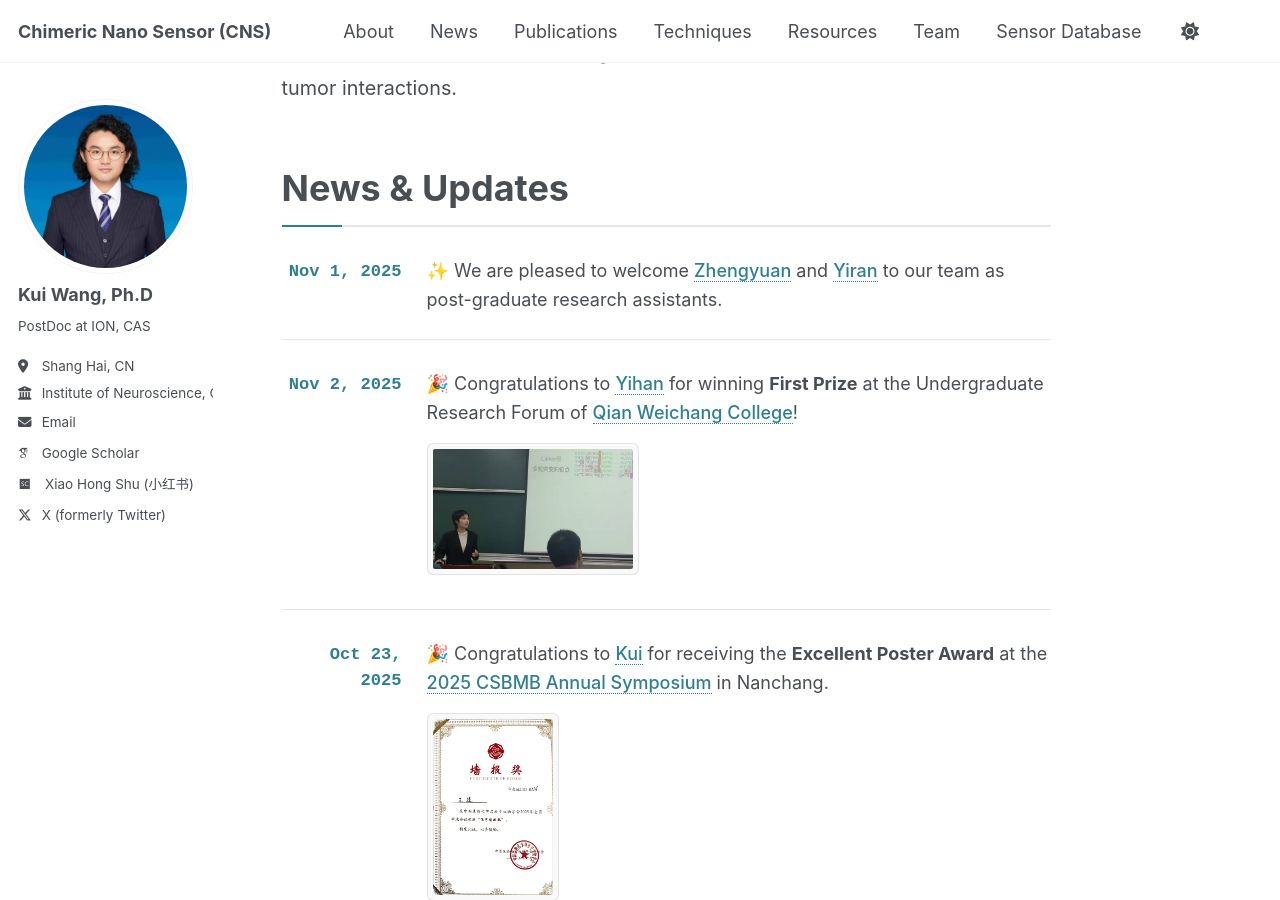
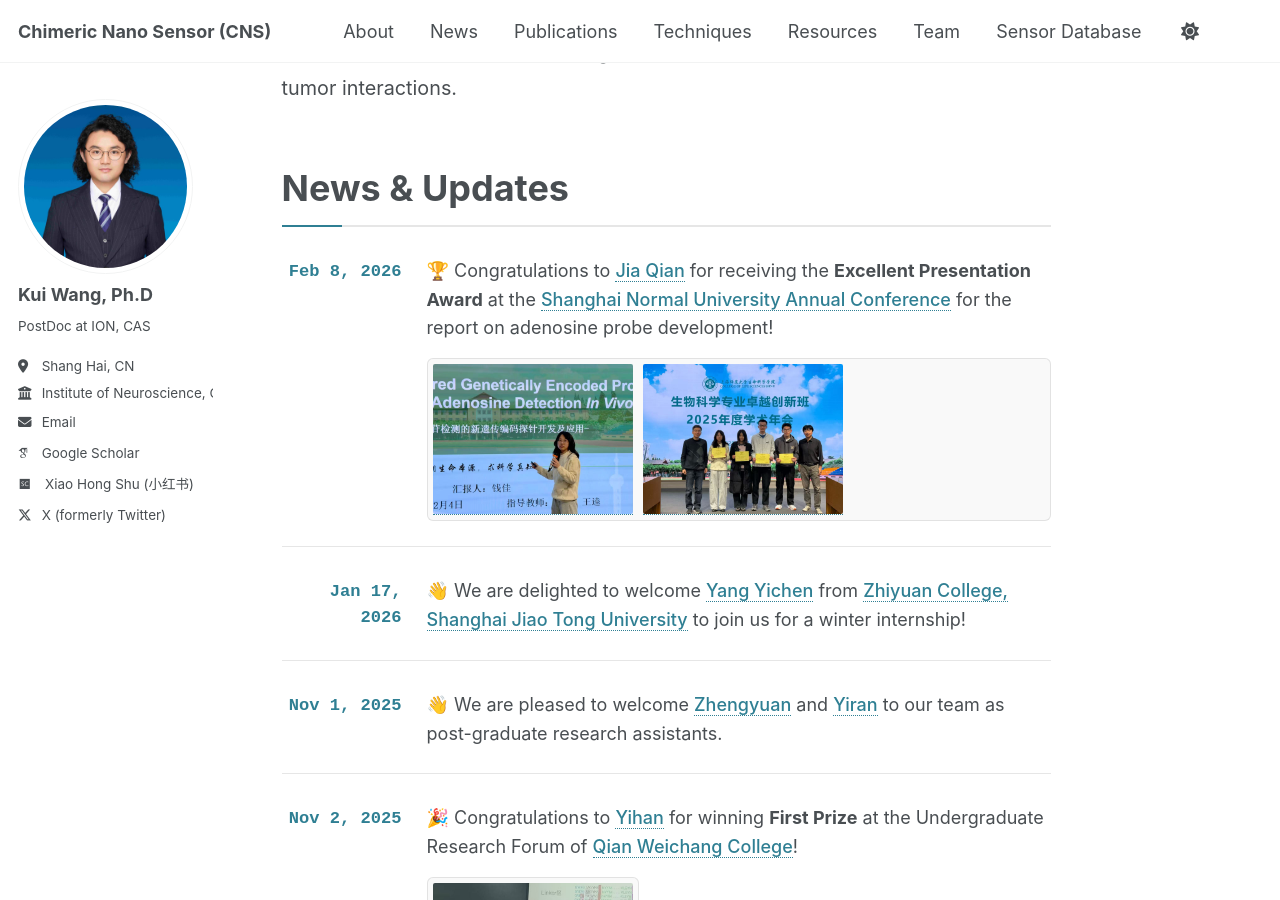
Before and after one commit to bio-sensor/bio-sensor.github.io, a Jekyll site: the page built from _pages/about.md, in a window 1280 px wide and 900 px high, scrolled down 1341 px. Built offline with Jekyll 4.4.1, drawn with Linux system fonts in a browser that asks for light colours; some web fonts are replaced.

Commit message:
profile updated

```diff
--- a/_pages/about.md
+++ b/_pages/about.md
@@ -201,9 +201,37 @@ comments: true
     <div class="news-feed">
 
       <div class="news-item">
+        <div class="news-date">Feb 8, 2026</div>
+        <div class="news-body">
+          🏆 Congratulations to <a href="/Team/#Jia">Jia Qian</a> for receiving the <strong>Excellent Presentation Award</strong> at the
+          <a href="https://mp.weixin.qq.com/s/q4r7DFClAbgz0oaRi9MXkA" target="_blank">Shanghai Normal University Annual Conference</a>
+          for the report on adenosine probe development!
+          <br>
+          <div class="news-img-box" style="display: flex; gap: 10px;">
+            <a href="/images/news/2026-Jia.jpg" target="_blank">
+              <img src="/images/news/2026-Jia.jpg" alt="Award 1" style="width: 200px;">
+            </a>
+            <a href="/images/news/2026-Jia2.jpg" target="_blank">
+              <img src="/images/news/2026-Jia2.jpg" alt="Award 2" style="width: 200px;">
+            </a>
+          </div>
+        </div>
+      </div>
+
+      <div class="news-item">
+        <div class="news-date">Jan 17, 2026</div>
+        <div class="news-body">
+          👋 We are delighted to welcome <a href="/Team/#YangYichen">Yang Yichen</a> from <a href="https://zhiyuan.sjtu.edu.cn/" target="_blank">Zhiyuan College, Shanghai Jiao Tong University</a> to join us for a winter internship!
+        </div>
+      </div>
+
+
+
+
+      <div class="news-item">
         <div class="news-date">Nov 1, 2025</div>
         <div class="news-body">
-          ✨ We are pleased to welcome <a href="/Team/#Zhengyuan">Zhengyuan</a> and <a href="/Team/#Yiran">Yiran</a> to our team as post-graduate research assistants.
+          👋 We are pleased to welcome <a href="/Team/#Zhengyuan">Zhengyuan</a> and <a href="/Team/#Yiran">Yiran</a> to our team as post-graduate research assistants.
         </div>
       </div>
 
```
Also changed, not shown: _pages/Team.md (+15 -14 lines), images/news/2026-Jia.jpg (added), images/news/2026-Jia2.jpg (added), 1 other file.
